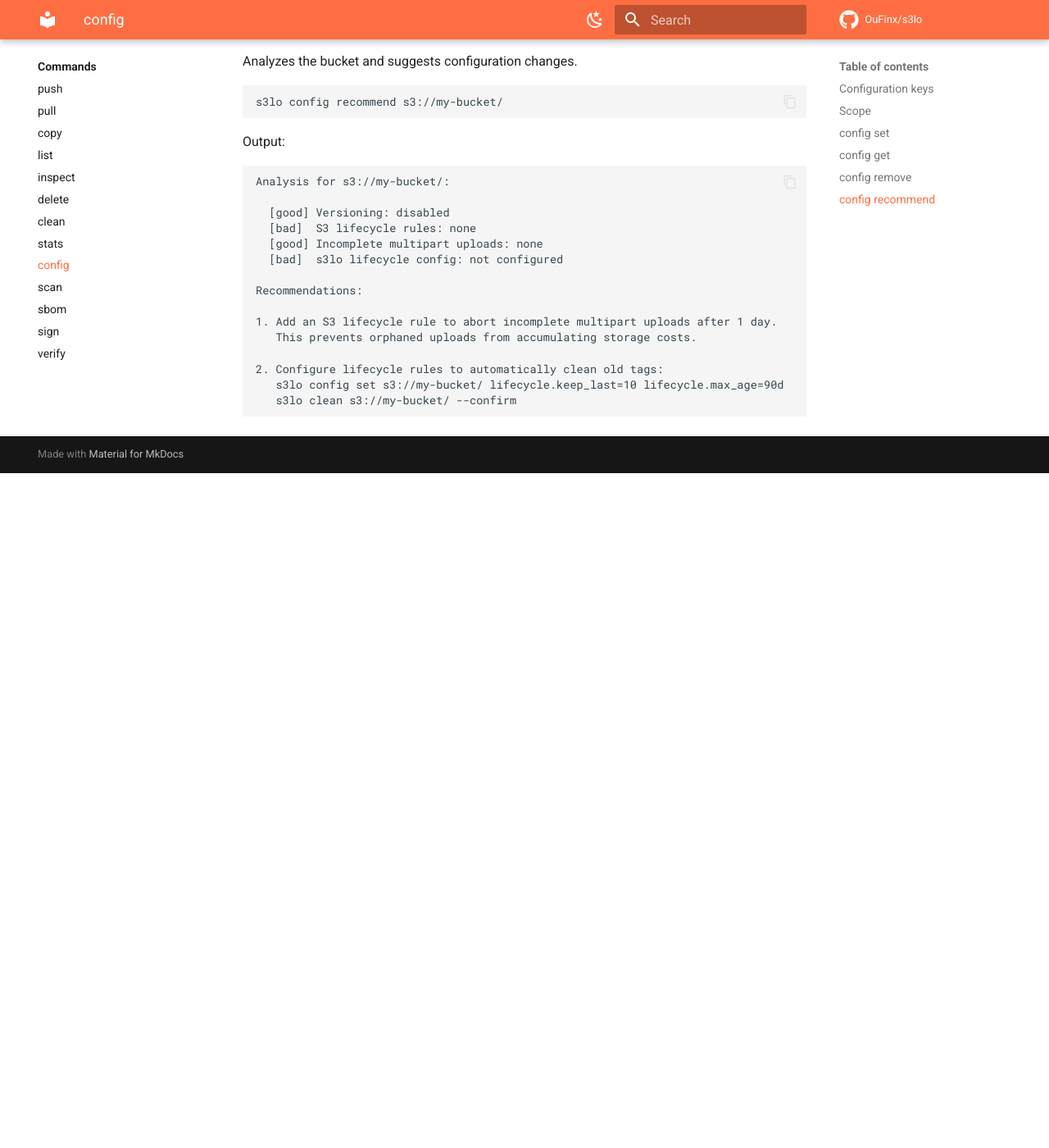
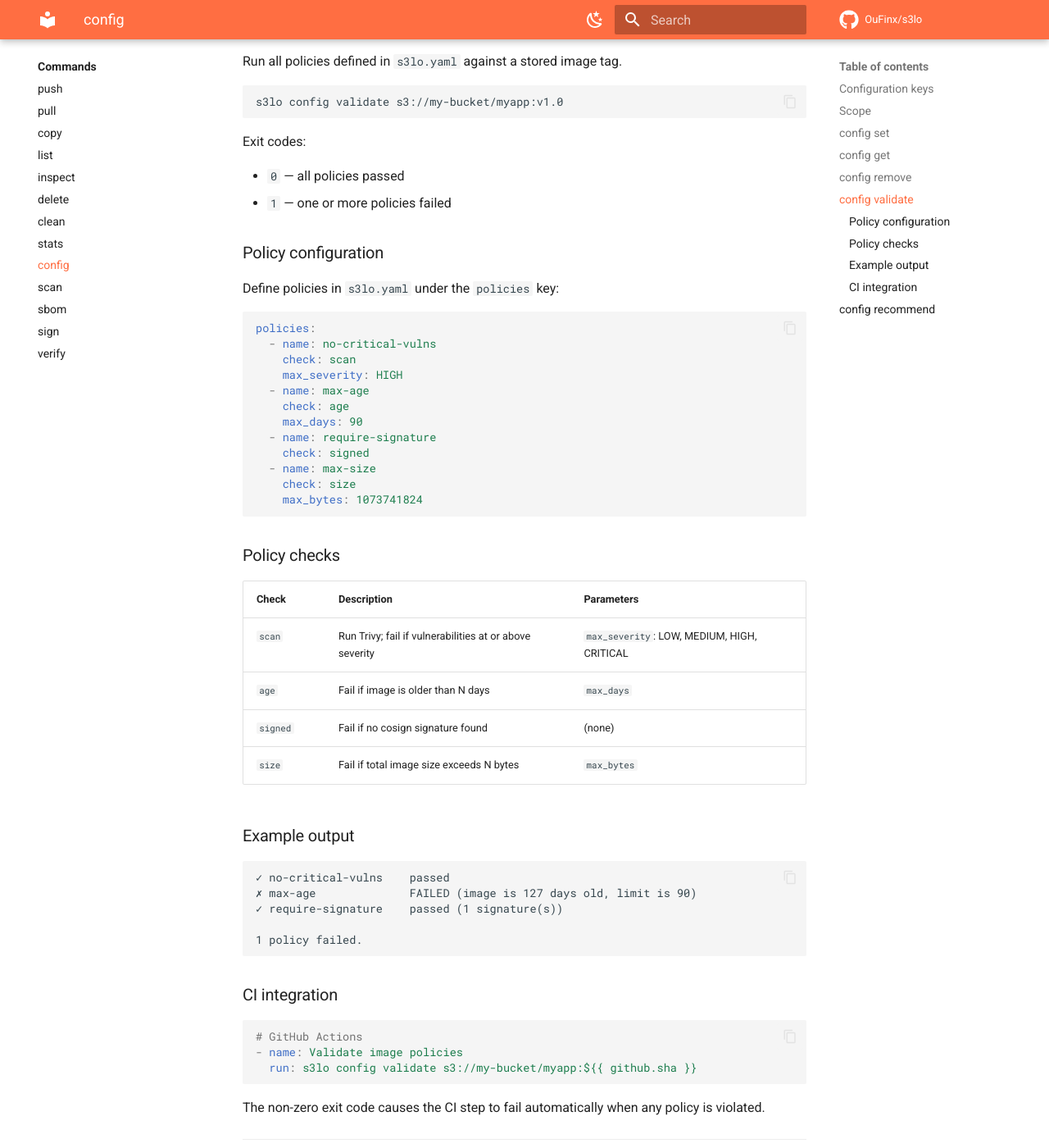
Before and after one commit to OuFinx/s3lo, an MkDocs documentation site: the page built from docs/commands/config.md, in a window 1280 px wide and 1400 px high, scrolled down 2163 px. Shown: the whole window at 82% size. Built offline with MkDocs 1.6.1 and Material for MkDocs 9.7.7, drawn with Linux system fonts in a browser that asks for light colours; comment, search, counter and statistics services are not loaded; before the commit the page ends 2740 px from its top, so only the background shows below that.

Commit message:
docs: update config.md and ROADMAP for v1.11.0

````diff
--- a/docs/commands/config.md
+++ b/docs/commands/config.md
@@ -101,6 +101,69 @@ s3lo config remove s3://my-bucket/myapp immutable
 s3lo config remove s3://my-bucket/myapp lifecycle
 ```
 
+## config validate
+
+Run all policies defined in `s3lo.yaml` against a stored image tag.
+
+```bash
+s3lo config validate s3://my-bucket/myapp:v1.0
+```
+
+Exit codes:
+
+- `0` — all policies passed
+- `1` — one or more policies failed
+
+### Policy configuration
+
+Define policies in `s3lo.yaml` under the `policies` key:
+
+```yaml
+policies:
+  - name: no-critical-vulns
+    check: scan
+    max_severity: HIGH
+  - name: max-age
+    check: age
+    max_days: 90
+  - name: require-signature
+    check: signed
+  - name: max-size
+    check: size
+    max_bytes: 1073741824
+```
+
+### Policy checks
+
+| Check | Description | Parameters |
+|-------|-------------|------------|
+| `scan` | Run Trivy; fail if vulnerabilities at or above severity | `max_severity`: LOW, MEDIUM, HIGH, CRITICAL |
+| `age` | Fail if image is older than N days | `max_days` |
+| `signed` | Fail if no cosign signature found | (none) |
+| `size` | Fail if total image size exceeds N bytes | `max_bytes` |
+
+### Example output
+
+```
+✓ no-critical-vulns    passed
+✗ max-age              FAILED (image is 127 days old, limit is 90)
+✓ require-signature    passed (1 signature(s))
+
+1 policy failed.
+```
+
+### CI integration
+
+```yaml
+# GitHub Actions
+- name: Validate image policies
+  run: s3lo config validate s3://my-bucket/myapp:${{ github.sha }}
+```
+
+The non-zero exit code causes the CI step to fail automatically when any policy is violated.
+
+---
+
 ## config recommend
 
 Analyzes the bucket and suggests configuration changes.
````
Also changed, not shown: ROADMAP.md (+2 -2 lines).
